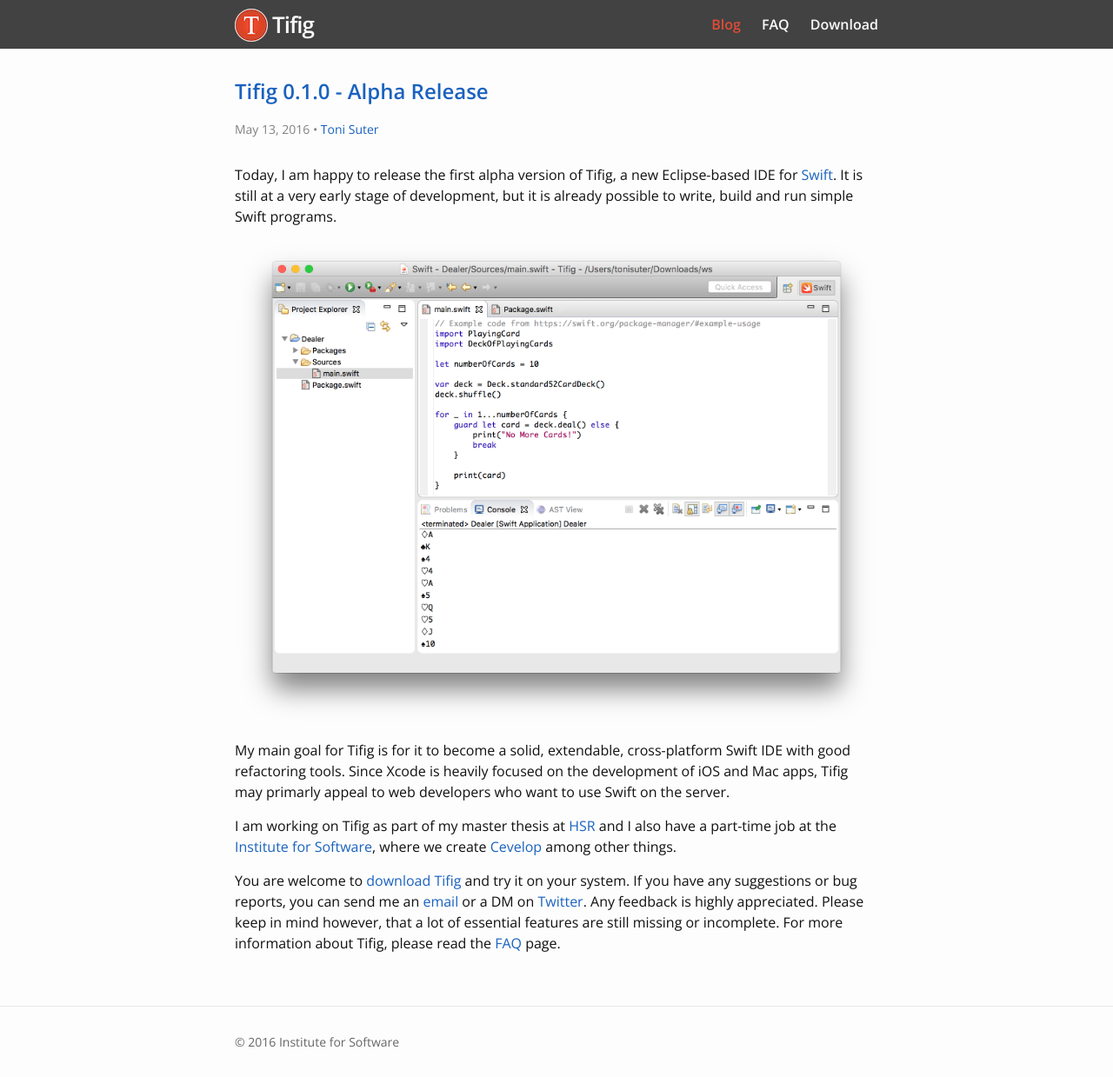
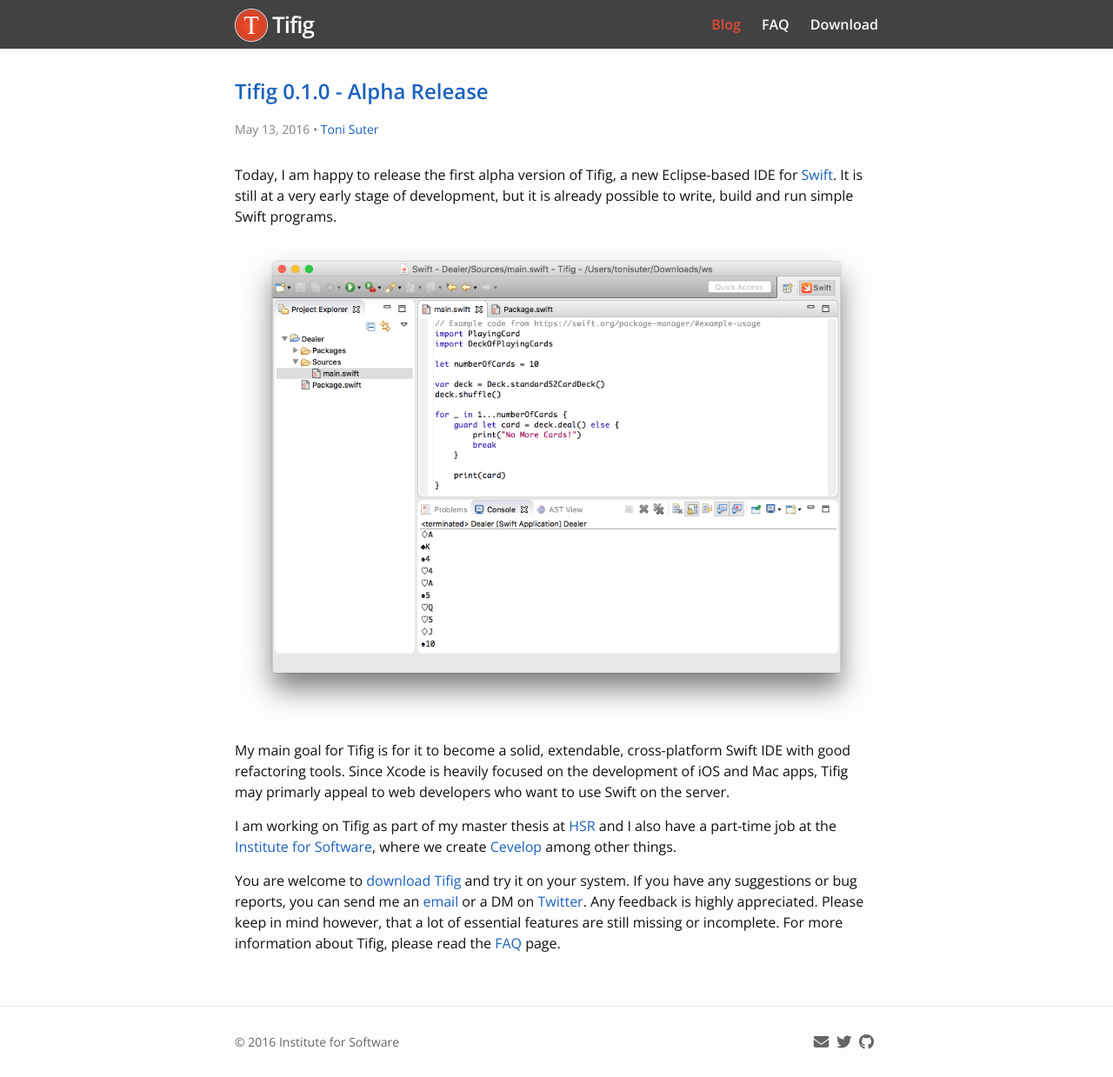
Before and after one commit to paulvi/tifig.net, a Jekyll site: the page built from index.html, in a window 1280 px wide. Shown: the whole page at 87% size. Built offline with Jekyll 4.4.1, drawn with Linux system fonts in a browser that asks for light colours; nearby versions of some CDN libraries.

Commit message:
added contact links to footer

```diff
--- a/_includes/footer.html
+++ b/_includes/footer.html
@@ -1,5 +1,11 @@
 <footer class="site-footer">
   <div class="wrapper">
-    &copy; 2016 Institute for Software
+    <div class="footer-copyright">&copy; 2016 Institute for Software</div>
+
+    <div class="footer-contact">
+      <a href="mailto:tonisuter@me.com" title="Email"><i class="fa fa-envelope fa-lg" aria-hidden="true"></i></a>
+      <a href="https://twitter.com/tonisuter" title="Twitter"><i class="fa fa-twitter fa-lg" aria-hidden="true"></i></a>
+      <a href="https://github.com/tonisuter" title="GitHub"><i class="fa fa-github fa-lg" aria-hidden="true"></i>
+    </div>
   </div>
 </footer>
--- a/_includes/head.html
+++ b/_includes/head.html
@@ -41,4 +41,5 @@
     ga('create', 'UA-77675918-1', 'auto');
     ga('send', 'pageview');
   </script>
+  <script src="https://use.fontawesome.com/5ea38c1bc8.js"></script>
 </head>
--- a/_sass/_layout.scss
+++ b/_sass/_layout.scss
@@ -70,6 +70,24 @@
     padding: $spacing-unit 0;
     color: #666666;
     font-size:14px;
+}
+
+.footer-copyright {
+  float:left;
+}
+
+.footer-contact {
+  float:right;
+
+  a {
+    color: #666666;
+    margin-right:5px;
+  }
+
+  a:hover {
+    text-decoration:none;
+    color: darken($brand-color, 10%);
+  }
 }
 
 /**
```
Also changed, not shown: README.md, images/logo.png, images/logo@2x.png (deleted).
